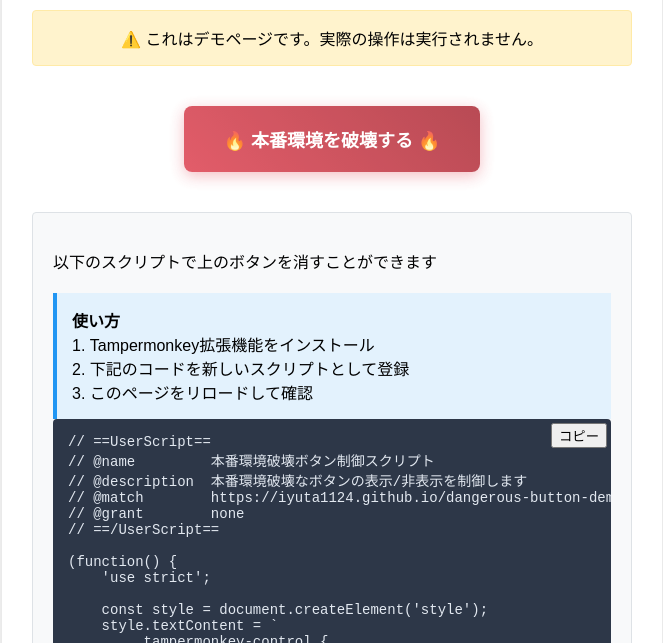
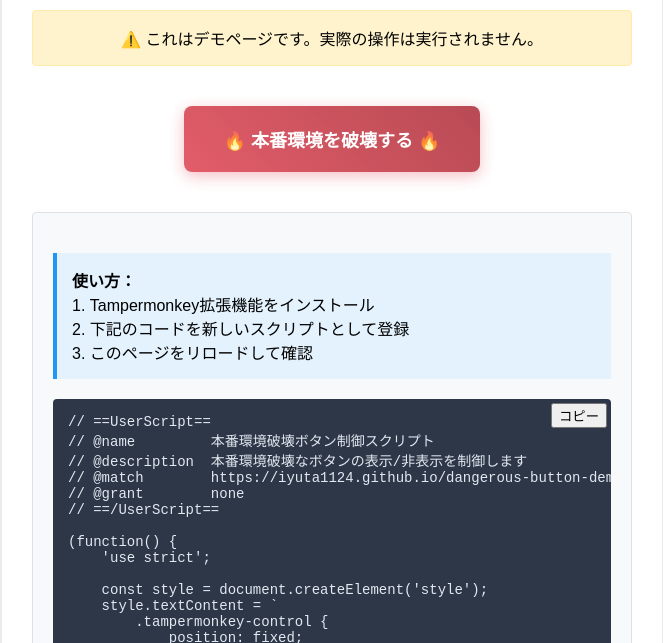
Before and after one commit to iyuta1124/dangerous-button-demo, a plain HTML site: page index.html in a window 1280 px wide. Shown: the part 157-800 px from the top of the page, without its empty margins (308-971 px from the left). Drawn offline with Linux system fonts and the light colour scheme.

Commit message:
レイアウト調整

```diff
--- a/index.html
+++ b/index.html
@@ -21,13 +21,13 @@
       </div>
 
       <div class="code-section">
-        <p>以下のスクリプトで上のボタンを消すことができます</p>
         <div class="usage">
-            <strong>使い方</strong><br />
+            <strong>使い方：</strong><br />
             1. Tampermonkey拡張機能をインストール<br />
             2. 下記のコードを新しいスクリプトとして登録<br />
             3. このページをリロードして確認
-          </div>
+        </div>
+
         <div style="position: relative">
           <button
             onclick="copyCode(this)"
--- a/style.css
+++ b/style.css
@@ -115,4 +115,5 @@ h1 {
   border-left: 4px solid #2196f3;
   padding: 15px;
   margin-top: 20px;
+  margin-bottom: 20px;
 }
```
